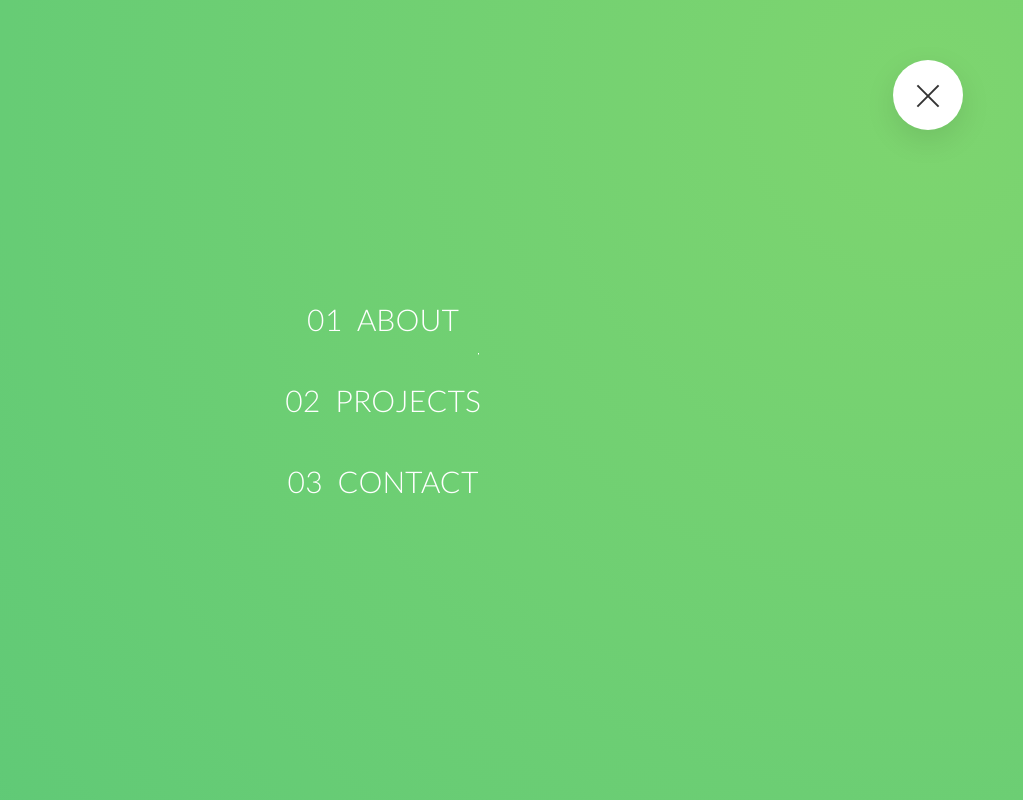
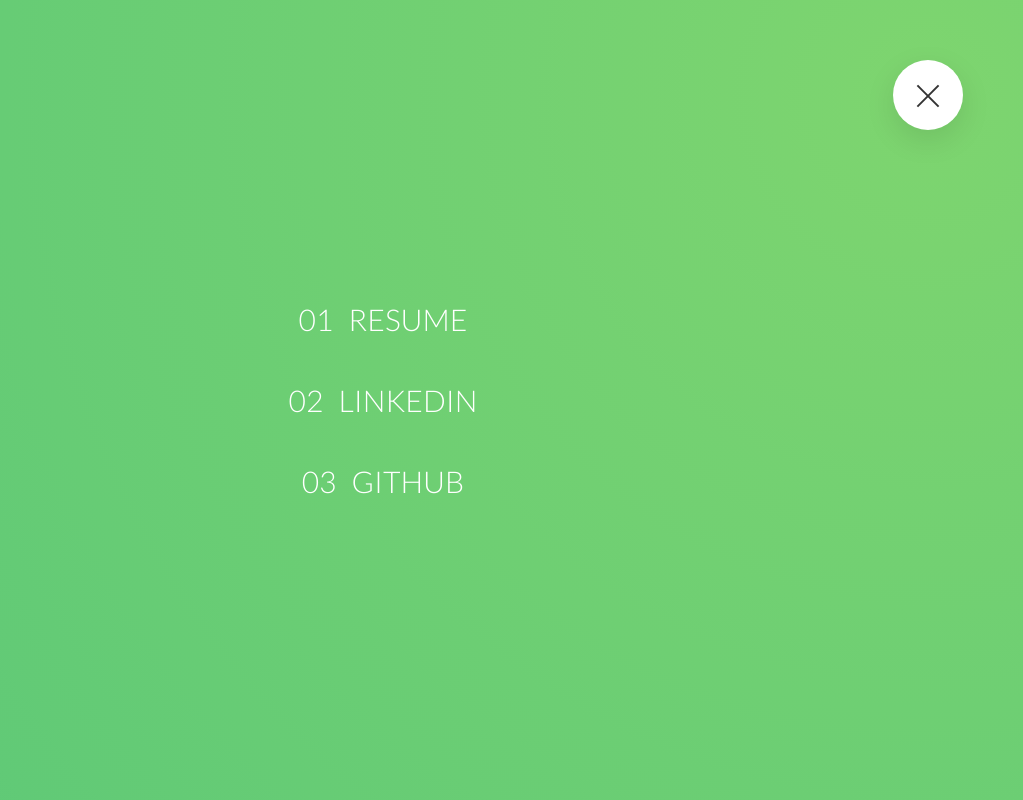
Before and after one commit to Delmanat3/up-draft, a website: page index.html in a window 1280 px wide. Both pictures are taken after a click on the label 1185 px from the left and 95 px from the top of the page. Shown: the top 800 px of the page, without its empty margins (257-1280 px from the left). Drawn offline with Linux system fonts and the light colour scheme.

Commit message:
fixing a hole

```diff
--- a/index.html
+++ b/index.html
@@ -28,10 +28,10 @@
 
         <nav class="navigation__nav">
             <ul class="navigation__list">
-                <li class="navigation__item"><a href="#about" class="navigation__link"><span>01</span>About</a></li>
+                <li class="navigation__item"><a href="https://docs.google.com/document/d/14aEjbTXSN2l9aHoKnvrESizx_8x94j4WVk5DMsVlx3s/edit?usp=sharing" class="navigation__link"><span>01</span>Resume</a></li>
                 <!-- <li class="navigation__item"><a href="#" class="navigation__link"><span>02</span>Tools</a></li> -->
-                <li class="navigation__item"><a href="#projects" class="navigation__link"><span>02</span>Projects</a></li>
-                <li class="navigation__item"><a href="#contact" class="navigation__link"><span>03</span>Contact</a></li>
+                <li class="navigation__item"><a href="https://www.linkedin.com/in/nathan-delman-27a9a2139/"  class="navigation__link"><span>02</span>Linkedin</a></li>
+                <li class="navigation__item"><a href="https://github.com/Delmanat3" class="navigation__link"><span>03</span>Github</a></li>
             </ul>
         </nav>
     </div>
@@ -68,7 +68,10 @@
                         Full-stack developer with experience in designing new features from ideation to production,
                         leveraging best-practices and excellent communication to deliver the implementation of
                         wireframes and design flows into high performance software applications.
-                        <br><strong>Tools: </strong>
+                        <strong>card: curl https://nathandel.netlify.app</strong>
+                        <br><br>
+
+                        <strong>Tools: </strong>
                         <div>
                         <span class="tech_card"> React.js
                         JavaScript  MongoDB  Cascading Style Sheets (CSS)  HTML  MySQL  Apollo GraphQL  PHP, python3,
--- a/sass/components/_composition.scss
+++ b/sass/components/_composition.scss
@@ -50,7 +50,7 @@
         }
 
         &:hover {
-            outline: 1.5rem solid $color-primary;
+            // outline: 1.5rem solid $color-primary;
             transform: scale(1.05) translateY(-.5rem);
             box-shadow: 0 2.5rem 4rem rgba($color-black, .5);
             z-index: 20;
```
Also changed, not shown: css/style.comp.css.
